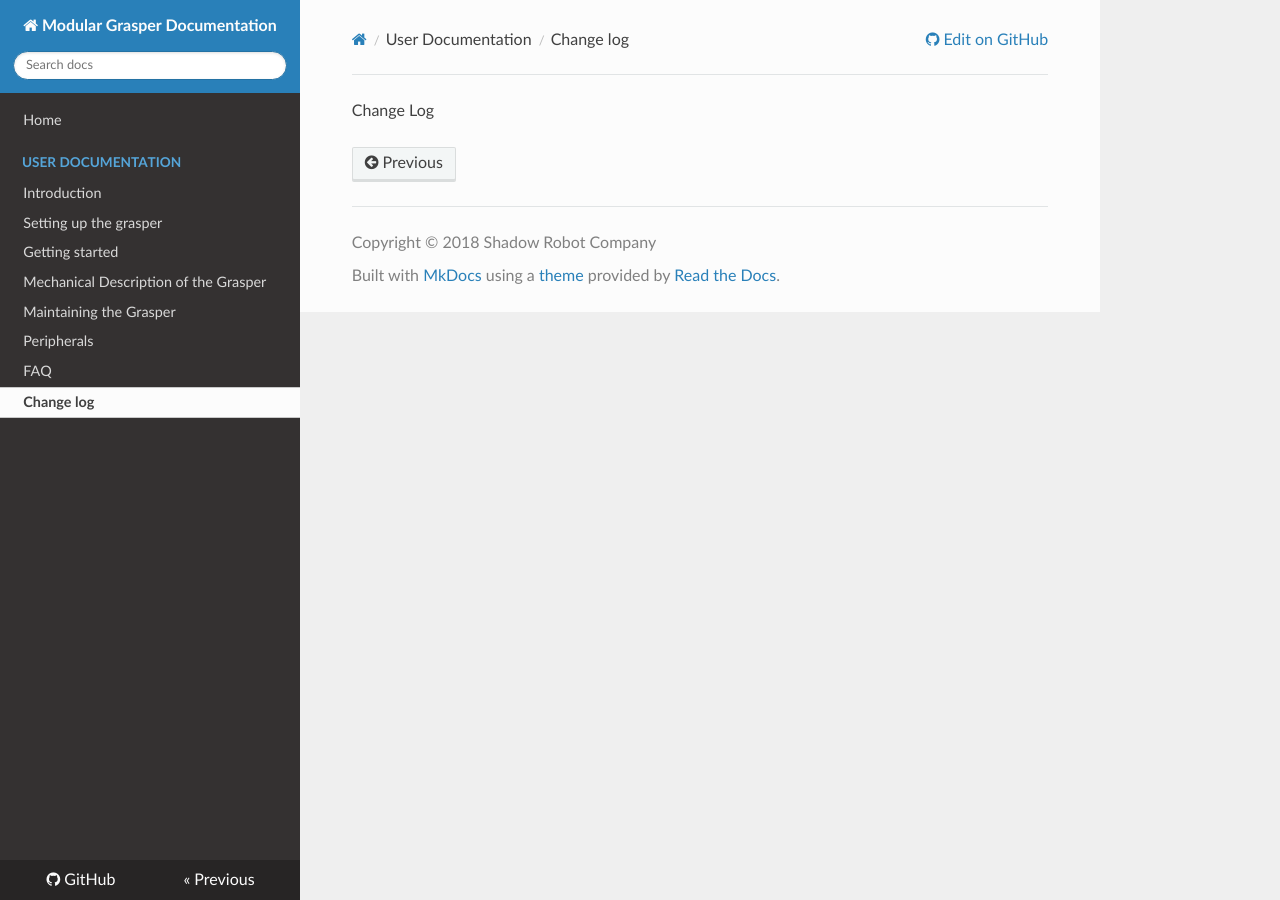
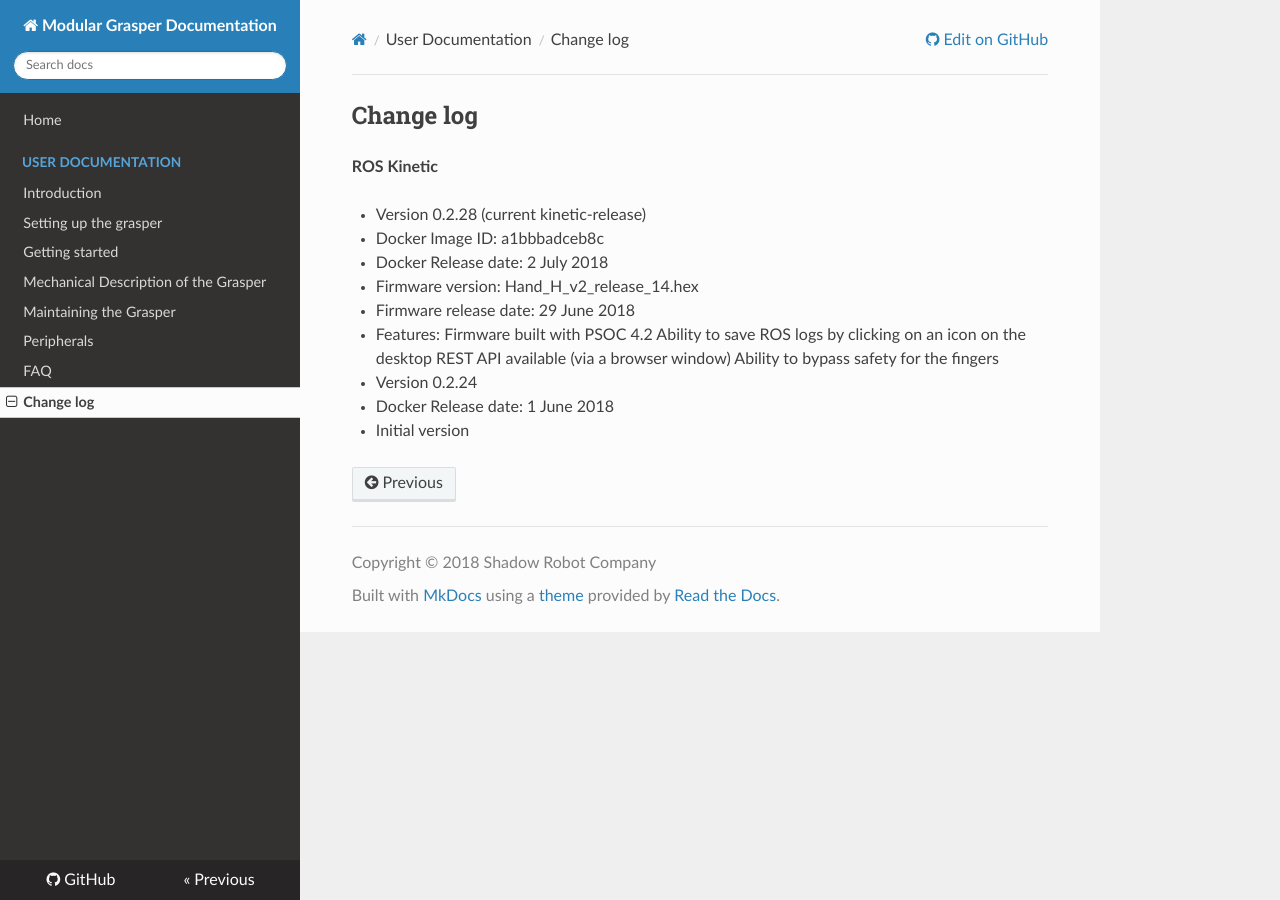
Before and after one commit to shadow-robot/fh_documentation, an MkDocs documentation site: the page built from docs/user_guide/9_changelog.md, in a window 1280 px wide. Built offline with MkDocs 1.6.1, drawn with Linux system fonts in a browser that asks for light colours; nearby versions of some CDN libraries; old or Windows-style settings are respelled for this version of MkDocs.

Commit message:
Update 9_changelog.md

```diff
--- a/docs/user_guide/9_changelog.md
+++ b/docs/user_guide/9_changelog.md
@@ -1 +1,18 @@
-Change Log
+## Change log
+
+**ROS Kinetic**
+
+* Version 0.2.28 (current kinetic-release)
+* Docker Image ID: a1bbbadceb8c
+* Docker Release date: 2 July 2018
+* Firmware version: Hand_H_v2_release_14.hex
+* Firmware release date: 29 June 2018
+* Features:
+Firmware built with PSOC 4.2
+Ability to save ROS logs by clicking on an icon on the desktop
+REST API available (via a browser window)
+Ability to bypass safety for the fingers
+
+* Version 0.2.24
+* Docker Release date: 1 June 2018
+* Initial version
```
